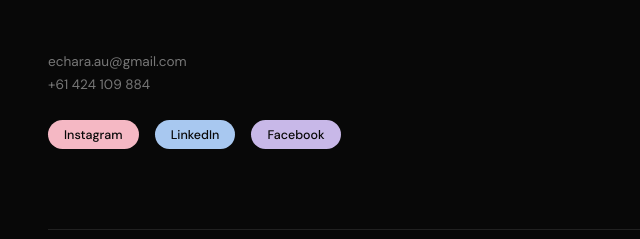
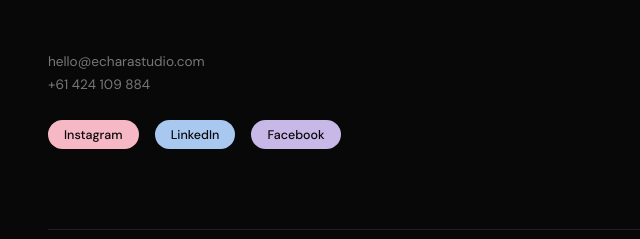
Before and after one commit to jocelynkurniawan/echara-website, a plain HTML site: page index.html in a window 1280 px wide. Shown: the part 4296-4535 px from the top of the page, 0-640 px from the left. Drawn offline with Linux system fonts and the light colour scheme.

Commit message:
change email

```diff
--- a/index.html
+++ b/index.html
@@ -362,7 +362,7 @@
     <h1 class="hero-title">We Turn<br><span class="accent">Attention</span><br>Into Foot<br>Traffic.</h1>
     <p class="hero-sub">We turn attention into foot traffic through content and real-world activations.</p>
     <div class="hero-pills">
-      <a href="mailto:echara.au@gmail.com" class="hero-btn pink">Start Your Project</a>
+      <a href="mailto:hello@echarastudio.com" class="hero-btn pink">Start Your Project</a>
     </div>
   </div>
 </section>
@@ -445,7 +445,7 @@
       <h3 class="svc-title">Social Media</h3>
       <div class="svc-divider pink"></div>
       <p>We don't chase virality. We create content that drives people to show up.</p>
-      <a href="mailto:echara.au@gmail.com" class="section-cta pink">
+      <a href="mailto:hello@echarastudio.com" class="section-cta pink">
         Start a project
         <svg viewBox="0 0 14 14" fill="none"><path d="M1 7h12M8 2l5 5-5 5" stroke="currentColor" stroke-width="1.6" stroke-linecap="round" stroke-linejoin="round"/></svg>
       </a>
@@ -461,7 +461,7 @@
       <h3 class="svc-title">Event Activation</h3>
       <div class="svc-divider yellow"></div>
       <p>We turn quiet times into busy ones through day and night activations that bring people in.</p>
-      <a href="mailto:echara.au@gmail.com" class="section-cta yellow">
+      <a href="mailto:hello@echarastudio.com" class="section-cta yellow">
         Start a project
         <svg viewBox="0 0 14 14" fill="none"><path d="M1 7h12M8 2l5 5-5 5" stroke="currentColor" stroke-width="1.6" stroke-linecap="round" stroke-linejoin="round"/></svg>
       </a>
@@ -492,7 +492,7 @@
       <p>Everything we create has one purpose: more people through your door</p>
     </div>
   </div>
-  <a href="mailto:echara.au@gmail.com" class="section-cta purple">
+  <a href="mailto:hello@echarastudio.com" class="section-cta purple">
     Work with us
     <svg viewBox="0 0 14 14" fill="none"><path d="M1 7h12M8 2l5 5-5 5" stroke="currentColor" stroke-width="1.6" stroke-linecap="round" stroke-linejoin="round"/></svg>
   </a>
@@ -504,11 +504,11 @@
     <div class="footer-left">
       <h2>Ready to create your <span class="accent">echo?</span></h2>
       <p>Let's turn your brand into something people can't stop hearing about.</p>
-      <a href="mailto:echara.au@gmail.com" class="footer-cta">Make Some Noise</a>
+      <a href="mailto:hello@echarastudio.com" class="footer-cta">Make Some Noise</a>
     </div>
     <div class="footer-right">
       <div class="footer-contact">
-        <a href="mailto:echara.au@gmail.com">echara.au@gmail.com</a>
+        <a href="mailto:hello@echarastudio.com">hello@echarastudio.com</a>
         <a href="tel:+61424109884">+61 424 109 884</a>
       </div>
       <div class="footer-socials">
@@ -524,7 +524,7 @@
       <a href="#projects">Work</a>
       <a href="#services">Services</a>
       <a href="#why">Why Echara</a>
-      <a href="mailto:echara.au@gmail.com">Contact</a>
+      <a href="mailto:hello@echarastudio.com">Contact</a>
     </div>
   </div>
 </footer>
```
